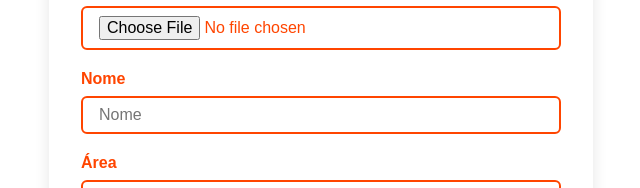
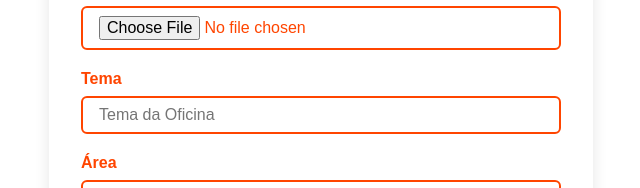
Before and after one commit to LuizaNakahira/CertificadoraIdentitaria, a React (Vite) app in the folder ellp-modifications/: page /oficinas/nova in a window 1280 px wide. Shown: the part 157-345 px from the top of the page, without its empty margins (319-959 px from the left). Built offline with nearby package versions, Linux system fonts and the light colour scheme.

Commit message:
fix forms placeholder

```diff
--- a/ellp-modifications/src/pages/CadastroOficina.jsx
+++ b/ellp-modifications/src/pages/CadastroOficina.jsx
@@ -57,11 +57,11 @@ function handleSubmit(e) {
   </div>
 
   <div className={styles.formGroup}>
-    <label>Nome</label>
+    <label>Tema</label>
     <input
       type="text"
       name="nome"
-      placeholder="Nome"
+      placeholder="Tema da Oficina"
       value={form.nome}
       onChange={handleChange}
       required
```
